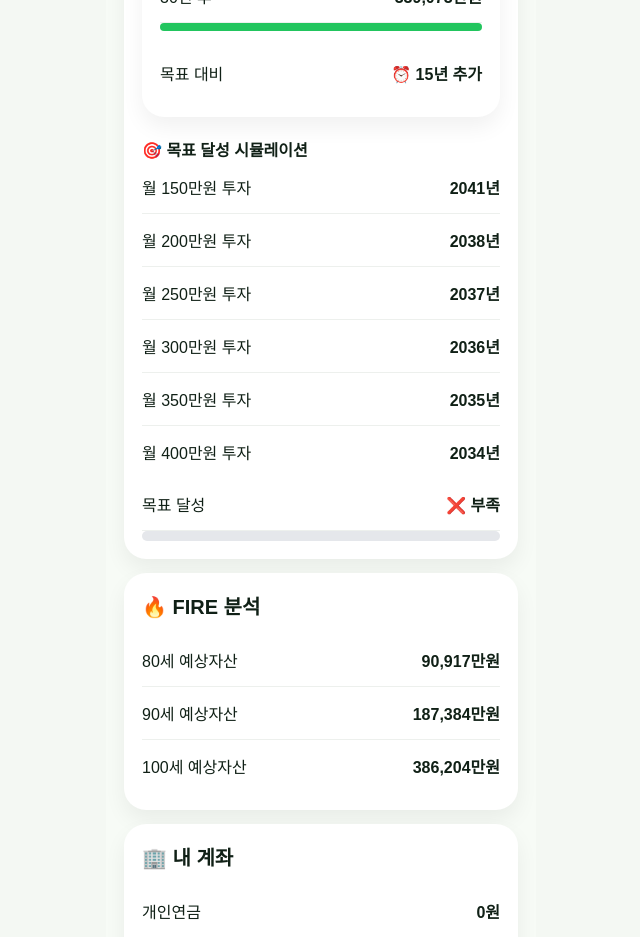
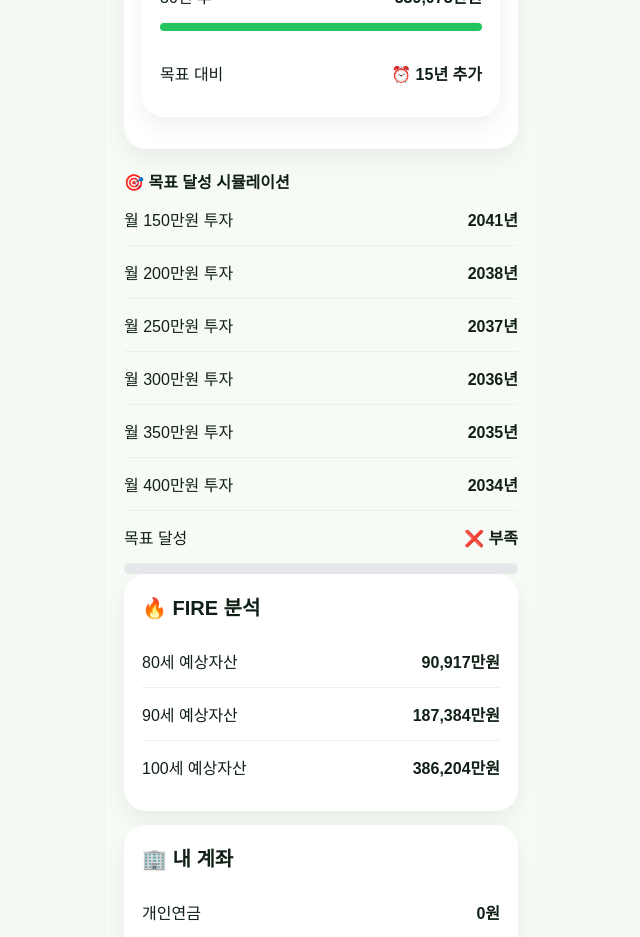
Before and after one commit to lovesong7080-oss/ETF-Biseo-V1, a React (Vite) app: page / in a window 1280 px wide. Shown: the part 2560-3497 px from the top of the page, without its empty margins (319-959 px from the left). Built offline with nearby package versions, Linux system fonts and the light colour scheme.

Commit message:
Connect SimulationCard to main

```diff
--- a/src/main.jsx
+++ b/src/main.jsx
@@ -4,6 +4,7 @@ import { createRoot } from 'react-dom/client';
 import AccountCard from "./components/AccountCard";
 import FireCard from './components/FireCard';
 import GrowthCard from './components/GrowthCard';
+import SimulationCard from "./components/SimulationCard";
 import './index.css';
 
 const ACCOUNTS = ['개인연금', 'DC퇴직연금', '개인종합계좌', 'ISA'];
@@ -566,44 +567,15 @@ if (needAmount.채권 > 0 || investStyle === "safe") {
                   yearDiff={yearDiff}
                 />
 
-                <div style={{ marginTop: "20px" }}>
-                  <b>🎯 목표 달성 시뮬레이션</b>
+            </div>
+            </div>
 
-                  {simulationResult.map((item) => (
-                    <div className="row" key={item.invest}>
-                      <span>월 {item.invest}만원 투자</span>
-                      <b>{item.year}년</b>
-                    </div>
-                  ))}
-                </div>
-
-
-
-                <div className="row">
-                  <span>목표 달성</span>
-                  <b>
-                    {futureAssetManwon >= neededRetirementAsset ? "✅ 가능" : "❌ 부족"}
-                  </b>
-                </div>
-
-                <div
-                  style={{
-                    height: "10px",
-                    background: "#e5e7eb",
-                    borderRadius: "999px",
-                    overflow: "hidden",
-                  }}
-                >
-                  <div
-                    style={{
-                      width: `${retirementProgress}%`,
-                      height: "100%",
-                      background: "#22c55e",
-                    }}
-                  />
-                </div>
-              </div>
-            </div>
+            <SimulationCard
+              simulationResult={simulationResult}
+              futureAssetManwon={futureAssetManwon}
+              neededRetirementAsset={neededRetirementAsset}
+              retirementProgress={retirementProgress}
+            />
 
             <FireCard
               fireAsset80={fireAsset80}
```
